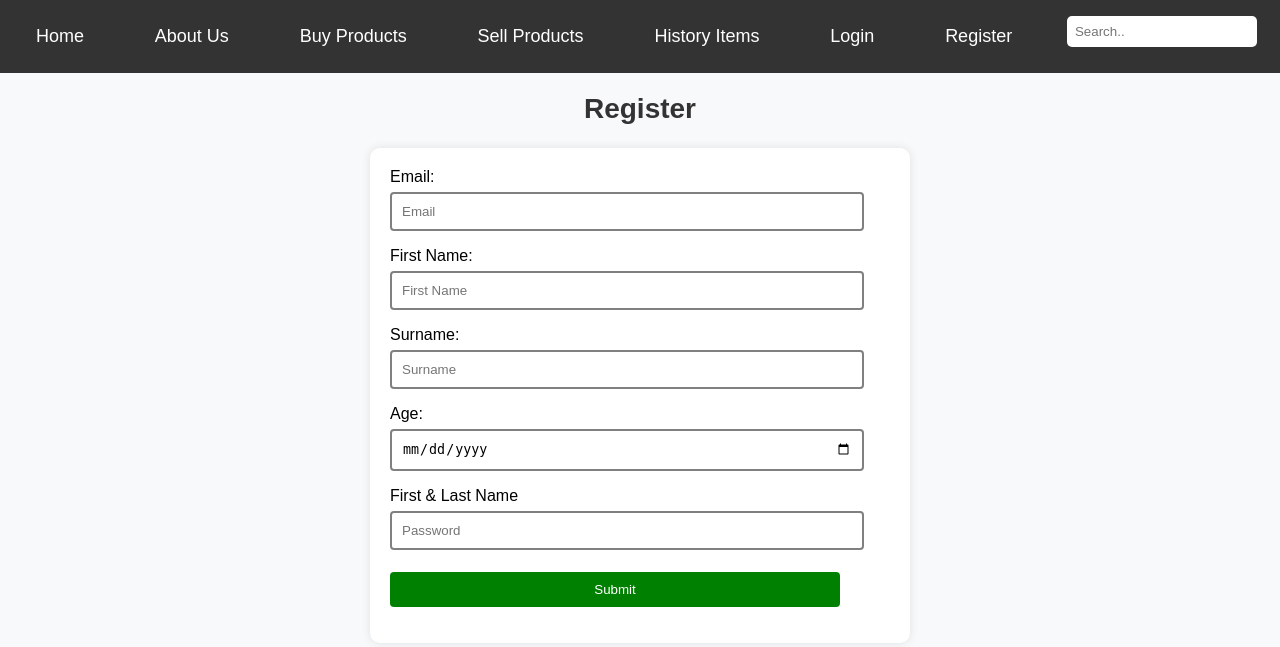
After one commit to EmiliaPainsMASTER/REF-SOLUTIONS, a PHP site: page /Register.php in a window 1280 px wide. The commit adds this page. Shown: the top 647 px of the page. Run offline with PHP 8.4, Linux system fonts and the light colour scheme.

Commit message:
Login/Register/Update to navbar

```diff
--- /dev/null
+++ b/PHP/Register.php
@@ -0,0 +1,46 @@
+<?php
+?>
+<!DOCTYPE html>
+<html lang="en">
+<head>
+    <meta charset="UTF-8">
+    <meta name="viewport" content="width=device-width, initial-scale=1.0">
+    <title>Register</title>
+    <link rel="stylesheet" href="css/css.css">
+</head>
+<body>
+<div class="topnav">
+    <a href="index.php">Home</a>
+    <a href="About.php">About Us</a>
+    <a href="product.php"> Buy Products</a>
+    <a href="sell.html">Sell Products</a>
+    <a href="history.php">History Items</a>
+    <a href="Login.php">Login</a>
+    <a href="Register.php">Register</a>
+    <form class="searchbar" action="">
+        <input type="text" placeholder="Search..">
+    </form>
+</div>
+
+<h2 class="title">Register</h2>
+
+<div class="container">
+    <form action="">
+        <label for="email">Email: </label>
+        <input type="email" id="email" name="email" placeholder="Email" required>
+
+        <label for="fname">First Name: </label>
+        <input type="text" id="fname" name="fname" placeholder="First Name" required>
+
+        <label for="sname">Surname: </label>
+        <input type="text" id="sname" name="sname" placeholder="Surname" required>
+
+        <label for="userage">Age: </label>
+        <input type="date" id="userage" name="userage" placeholder="Age" required>
+
+        <label for="password">First & Last Name</label>
+        <input type="password" id="password" name="password" placeholder="Password" required>
+        <input type="submit" value="Submit">
+</div>
+</body>
+</html>
--- a/PHP/sell.html
+++ b/PHP/sell.html
@@ -10,8 +10,11 @@
 <div class="topnav">
     <a href="index.php">Home</a>
     <a href="About.php">About Us</a>
-        <a href="product.php">Products</a>
+    <a href="product.php"> Buy Products</a>
+    <a href="sell.html">Sell Products</a>
     <a href="history.php">History Items</a>
+    <a href="Login.php">Login</a>
+    <a href="Register.php">Register</a>
     <form class="searchbar" action="">
         <input type="text" placeholder="Search..">
     </form>
```
Also changed, not shown: PHP/Login.php (added, +37 -0 lines), PHP/index.php (+12 -5 lines), PHP/product.php (+12 -8 lines), PHP/search.php (+12 -8 lines). Lines whose indentation alone changed are shown as unchanged.
